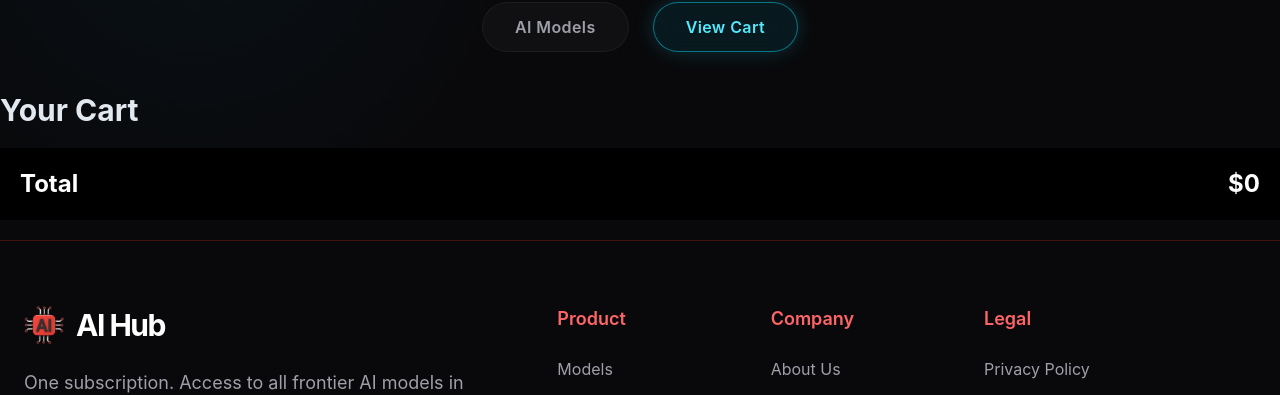
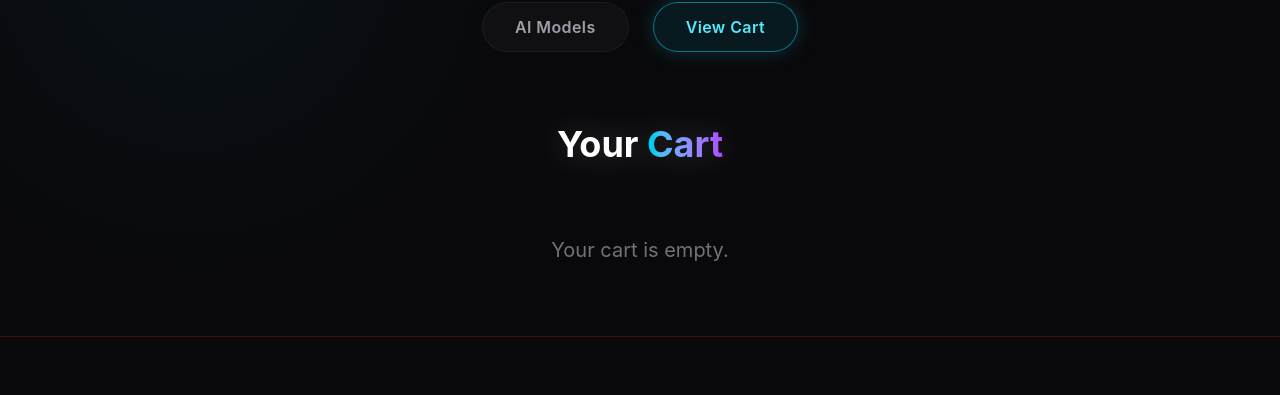
Before and after one commit to mahmudulhasanzb/AI-Models-Hub, a React (Vite) app: page / in a window 1280 px wide. Both pictures are taken after a click on the button "View Cart". Shown: the part 846-1241 px from the top of the page. Built offline with nearby package versions, Linux system fonts and the light colour scheme.

Commit message:
style: update Cart to match sleek artificial vibe theme

```diff
--- a/src/components/Cart/Cart.jsx
+++ b/src/components/Cart/Cart.jsx
@@ -1,38 +1,58 @@
 import React from 'react';
+import { toast } from 'react-toastify';
 
-const Cart = ({ carts }) => {
+const Cart = ({ carts, setCarts }) => {
+  const totalPrice = carts.reduce((sum, item) => sum + item.price, 0);
+  // Place order
+  const handlePayment = () => {
+    setCarts([]);
+    toast.success("Payment successful!");
+  };
 
-  const totalPrice = carts.reduce((sum, item) => sum + item.price, 0)
+  // delete selected cart
+  const handleDelete = (cart) => {
+    const filteredArray = carts.filter(c => c.id !== cart.id)
+    setCarts(filteredArray)
+    toast.warning("Item removed from cart!")
+  };
 
   return (
-    <div className="max-w-7xl mx-auto">
-      <h1 className="text-3xl font-bold">Your Cart</h1>
+    <div className="max-w-7xl mx-auto px-4 py-8">
+      <h1 className="text-4xl font-bold text-white mb-8 text-center drop-shadow-[0_0_15px_rgba(255,255,255,0.2)]">
+        Your <span className="text-transparent bg-clip-text bg-linear-to-r from-cyan-400 to-purple-500">Cart</span>
+      </h1>
 
+      {carts.length === 0 ? (
+        <div className="text-center text-zinc-500 py-10 text-xl">Your cart is empty.</div>
+      ) : (
+        <div className="space-y-4">
           {carts.map(cart => (
-        <div key={cart.id} className="flex items-center justify-center p-4">
-          <div className="bg-base-300 rounded-xl shadow-md p-6 flex items-center w-full max-w-4xl">
+            <div key={cart.id} className="flex justify-center">
+              <div className="bg-zinc-900/50 backdrop-blur-md rounded-2xl shadow-[0_4px_30px_rgba(0,0,0,0.3)] border border-white/5 p-6 flex items-center w-full max-w-4xl hover:border-cyan-500/30 transition-colors duration-300 group">
                 <div className="flex-shrink-0">
-              <div className="w-20 h-20 rounded-lg bg-base-200 flex items-center justify-center">
-                <img src={cart.image} alt={cart.title} className="w-20 h-20" />
+                  <div className="w-20 h-20 rounded-xl bg-zinc-800/80 flex items-center justify-center border border-white/5 group-hover:shadow-[0_0_15px_rgba(34,211,238,0.2)] transition-shadow">
+                    <img src={cart.image} alt={cart.title} className="w-16 h-16 object-contain drop-shadow-md" />
                   </div>
                 </div>
 
                 <div className="ml-6 flex-grow">
-              <h2 className="text-2xl font-bold text-gray-800">{cart.title}</h2>
-
-              <p className="text-sm text-gray-600 mt-1">{cart.description}</p>
+                  <h2 className="text-2xl font-bold text-white tracking-wide">{cart.title}</h2>
+                  <p className="text-sm text-zinc-400 mt-1 max-w-xl">{cart.description}</p>
                 </div>
 
-            <div className="ml-6 text-right">
-              <p className="text-2xl font-bold text-gray-800">${cart.price}</p>
-
-              <p className="text-sm text-gray-600">/per month</p>
+                <div className="ml-6 flex flex-col items-end">
+                  <p className="text-2xl font-bold text-cyan-400 drop-shadow-[0_0_8px_rgba(34,211,238,0.4)]">${cart.price}</p>
+                  <p className="text-sm text-zinc-500 font-medium">/per month</p>
                 </div>
 
-            <button className="ml-4 text-gray-400 hover:text-gray-600 focus:outline-none">
+                <button
+                  onClick={() => handleDelete(cart)}
+                  className="ml-8 text-zinc-600 hover:text-red-500 hover:drop-shadow-[0_0_8px_rgba(239,68,68,0.6)] hover:bg-red-500/10 p-2 rounded-full transition-all focus:outline-none"
+                  aria-label="Remove item"
+                >
                   <svg
                     xmlns="http://www.w3.org/2000/svg"
-                className="h-6 w-6"
+                    className="h-7 w-7"
                     fill="none"
                     viewBox="0 0 24 24"
                     stroke="currentColor"
@@ -49,10 +69,21 @@ const Cart = ({ carts }) => {
             </div>
           ))}
 
-      <div className="flex justify-between bg-black text-white p-5 mt-5 mb-5 text-2xl font-bold">
-        <div>Total</div>
-        <div>${totalPrice}</div>
+          <div className="flex justify-between items-center bg-linear-to-r from-cyan-900/30 to-purple-900/30 backdrop-blur-md border border-cyan-500/20 text-white p-6 mt-8 rounded-2xl text-2xl max-w-4xl mx-auto shadow-[0_0_20px_rgba(34,211,238,0.1)]">
+            <div className="font-semibold text-zinc-300">Total Calculation</div>
+            <div className="font-bold text-3xl text-cyan-300 drop-shadow-[0_0_10px_rgba(34,211,238,0.5)]">${totalPrice}</div>
           </div>
+
+          <div className="max-w-4xl mx-auto mt-6">
+            <button
+              onClick={handlePayment}
+              className="w-full py-4 rounded-xl font-bold text-xl tracking-wide transition-all duration-300 bg-linear-to-r from-cyan-600 to-purple-600 hover:from-cyan-500 hover:to-purple-500 text-white border border-white/10 shadow-[0_0_20px_rgba(168,85,247,0.4)] hover:shadow-[0_0_30px_rgba(34,211,238,0.6)]"
+            >
+              Complete Checkout
+            </button>
+          </div>
+        </div>
+      )}
     </div>
   );
 };
```
Lines whose indentation alone changed are shown as unchanged.
